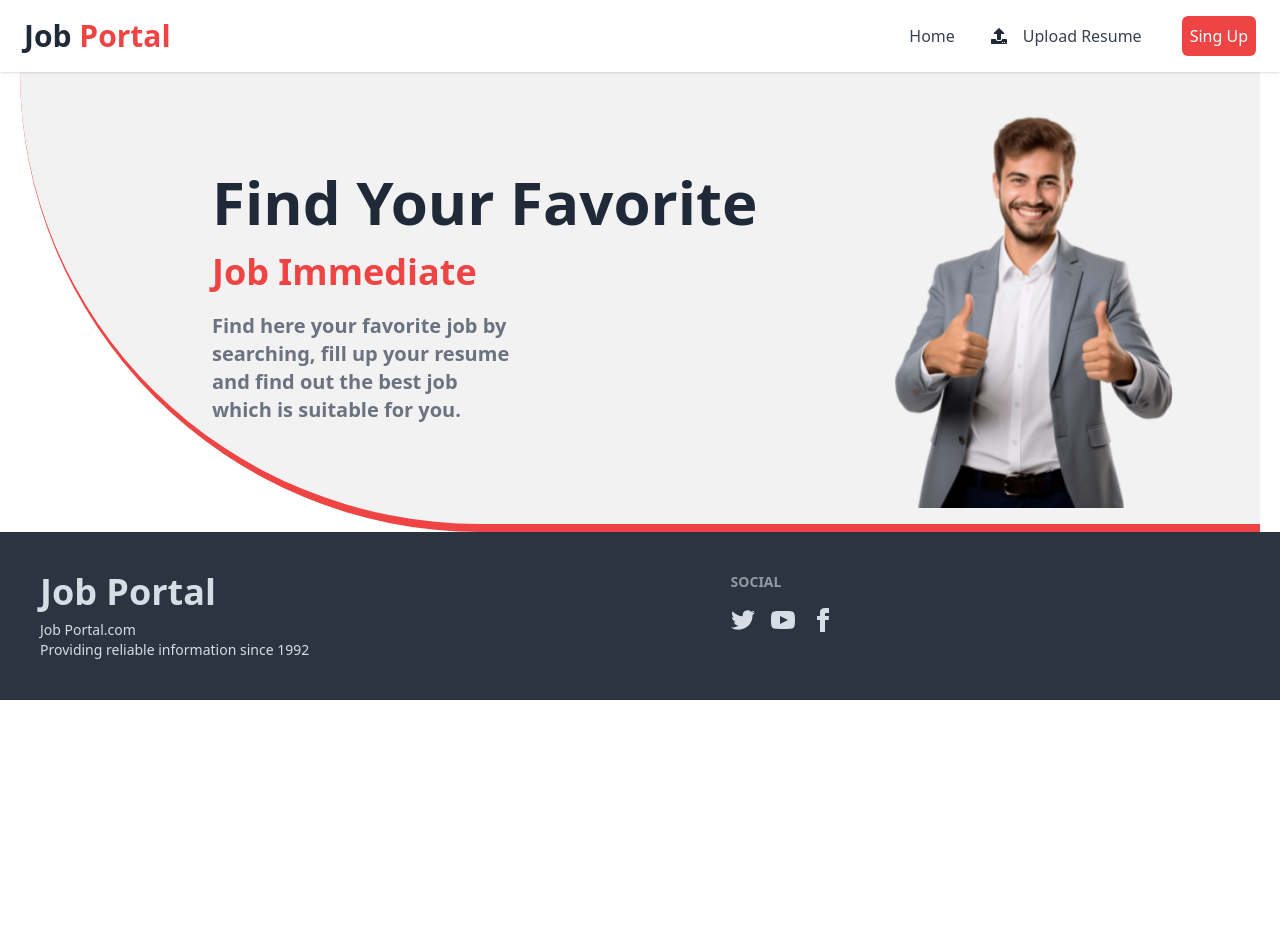
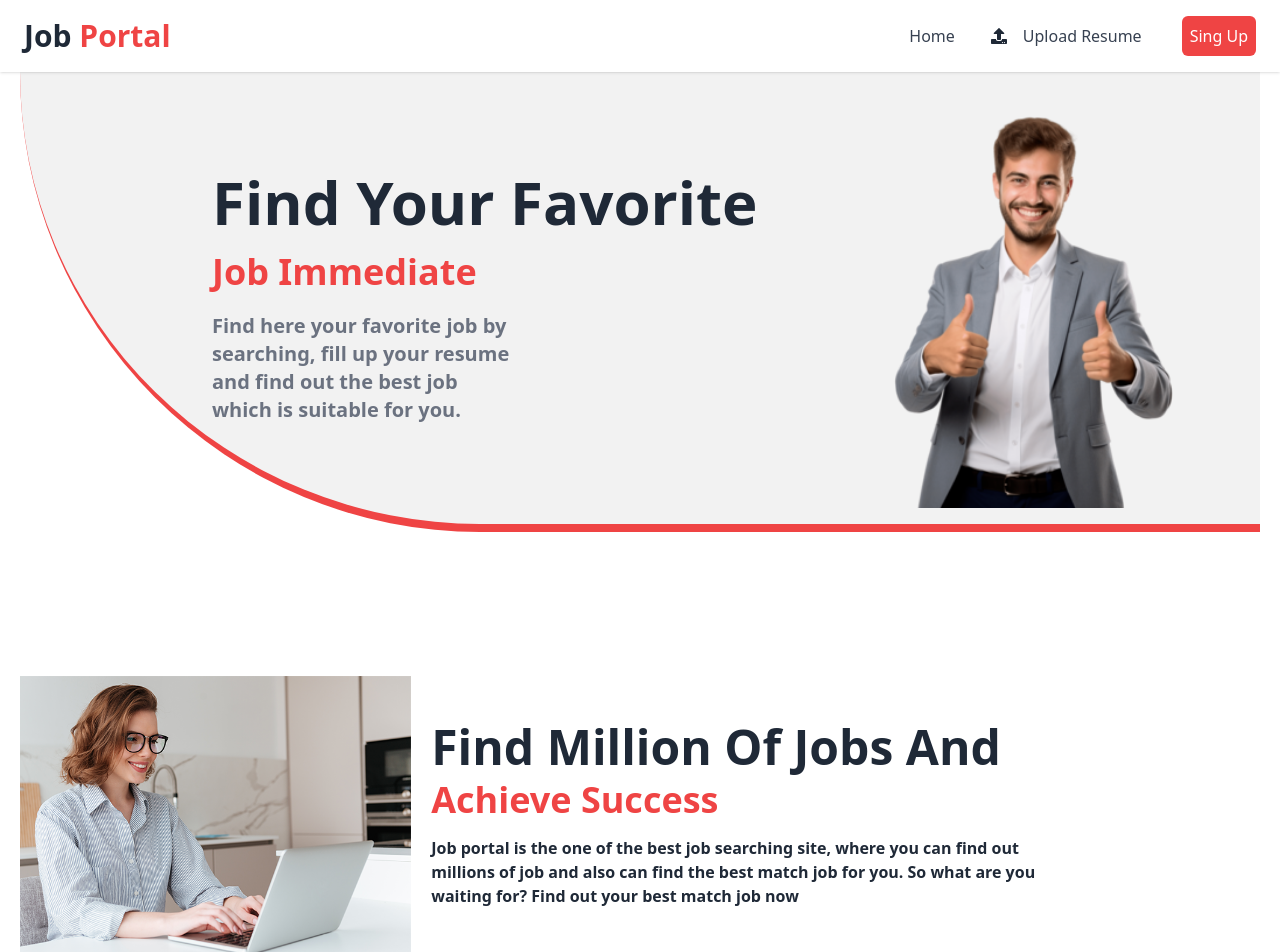
Before and after one commit to ayathree/kudosware-client, a React (Vite) app: page / in a window 1280 px wide. Shown: the top 952 px of the page. Before the commit the page ends 800 px from the top, so only its background shows below. Built offline with nearby package versions, Linux system fonts and the light colour scheme.

Commit message:
create the home second part

```diff
--- a/src/pages/Home.jsx
+++ b/src/pages/Home.jsx
@@ -1,8 +1,10 @@
 import banner from '../assets/image/pbanner.png'
+import woman from '../assets/image/women.png'
 
 const Home = () => {
     return (
         <div >
+            {/* div 1 */}
             <div className="hero bg-base-200  border-b-8 border-red-500 rounded-bl-full">
   <div className="hero-content  ">
 
@@ -19,8 +21,22 @@ const Home = () => {
 
 
 
+
   </div>
 </div>
+{/* div 2 */}
+        <div className='flex flex-row justify-start items-center gap-5 mt-36'>
+            <div>
+                <img className='w-[740px]' src={woman} alt="" />
+
+            </div>
+            <div>
+                <h1 className='font-bold text-5xl'>Find Million Of Jobs And
+                    <br />
+                <span className='text-red-500 text-4xl'>Achieve Success</span></h1>
+                <p className='font-semibold mt-4 w-3/4'>Job portal is the one of the best job searching site, where you can find out millions of job and also can find the best match job for you. So what are you waiting for? Find out your best match job now</p>
+            </div>
+        </div>
 
         </div>
     );
```
